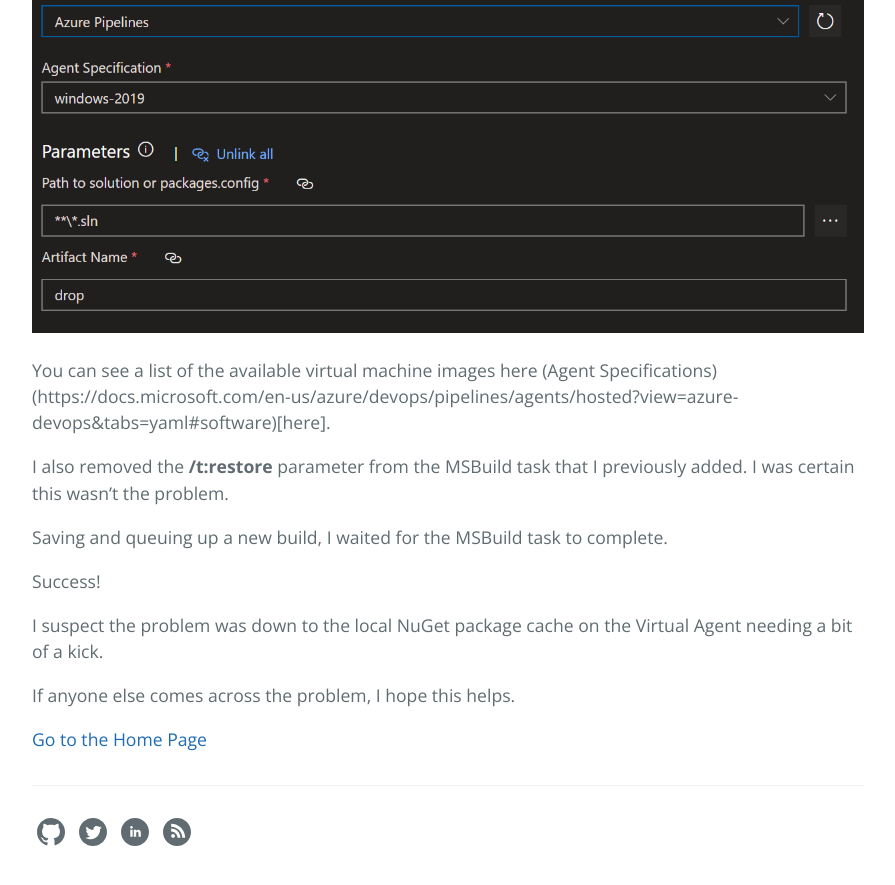
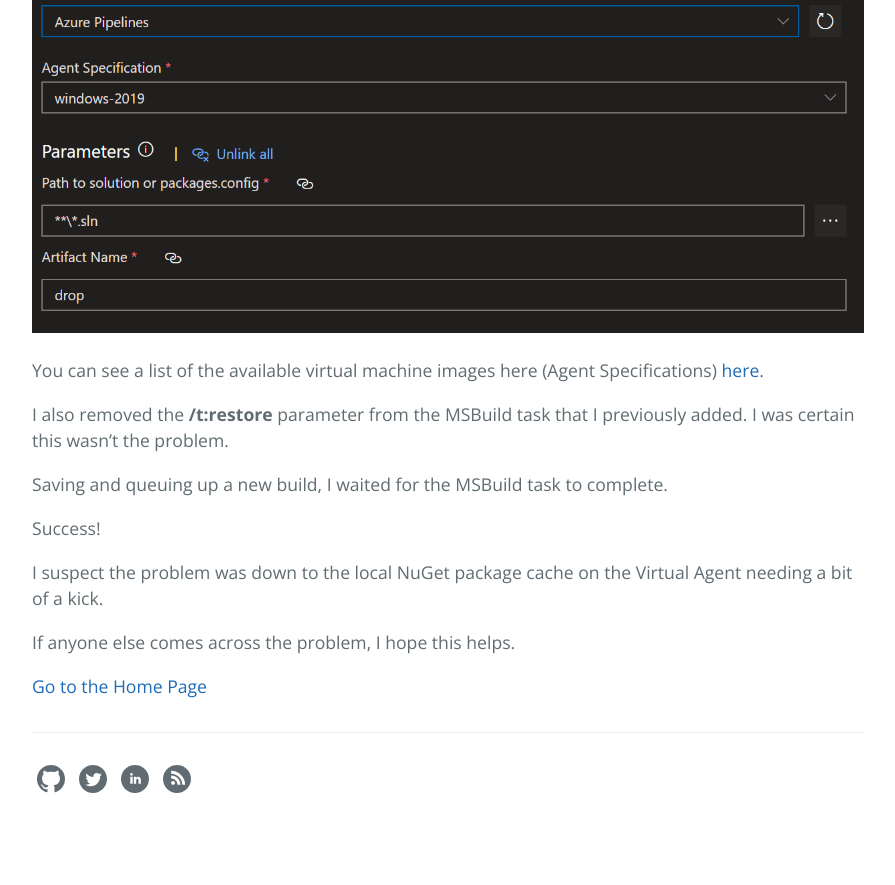
Before and after one commit to KevRitchie/KevRitchie.github.io, a Jekyll site: the page built from _posts/2020-08-01-azure-devops-build-failed-project-assets-json.markdown, in a window 1280 px wide and 900 px high, scrolled down 1261 px. Shown: the top 885 px of the window, without its empty margins (192-1087 px from the left). Built offline with Jekyll 4.4.1, drawn with Linux system fonts in a browser that asks for light colours; after the commit the page ends 2108 px from its top, so only the background shows below that; some of the changed lines change nothing that is shown.

Commit message:
Updating link in latest blog post

```diff
--- a/_posts/2020-08-01-azure-devops-build-failed-project-assets-json.markdown
+++ b/_posts/2020-08-01-azure-devops-build-failed-project-assets-json.markdown
@@ -27,7 +27,7 @@
 
 <img src="/images/AzureDevOpsAgentPool.png" alt="Azure DevOps Agent Pool" />
 
-You can see a list of the available virtual machine images here (Agent Specifications) (https://docs.microsoft.com/en-us/azure/devops/pipelines/agents/hosted?view=azure-devops&tabs=yaml#software)[here].
+You can see a list of the available virtual machine images here (Agent Specifications) [here](https://docs.microsoft.com/en-us/azure/devops/pipelines/agents/hosted?view=azure-devops&tabs=yaml#software).
 
 I also removed the **/t:restore** parameter from the MSBuild task that I previously added.  I was certain this wasn't the problem.
 
```
